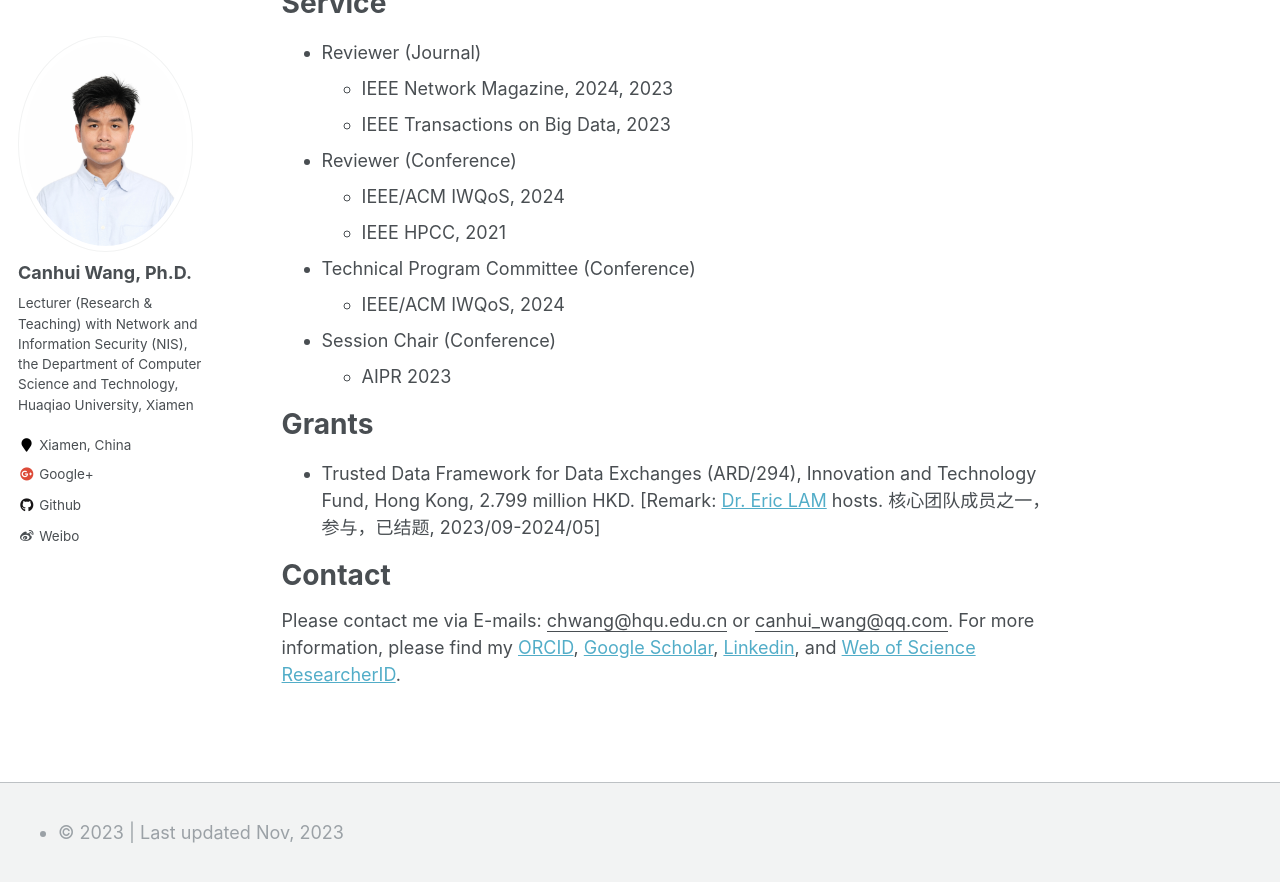
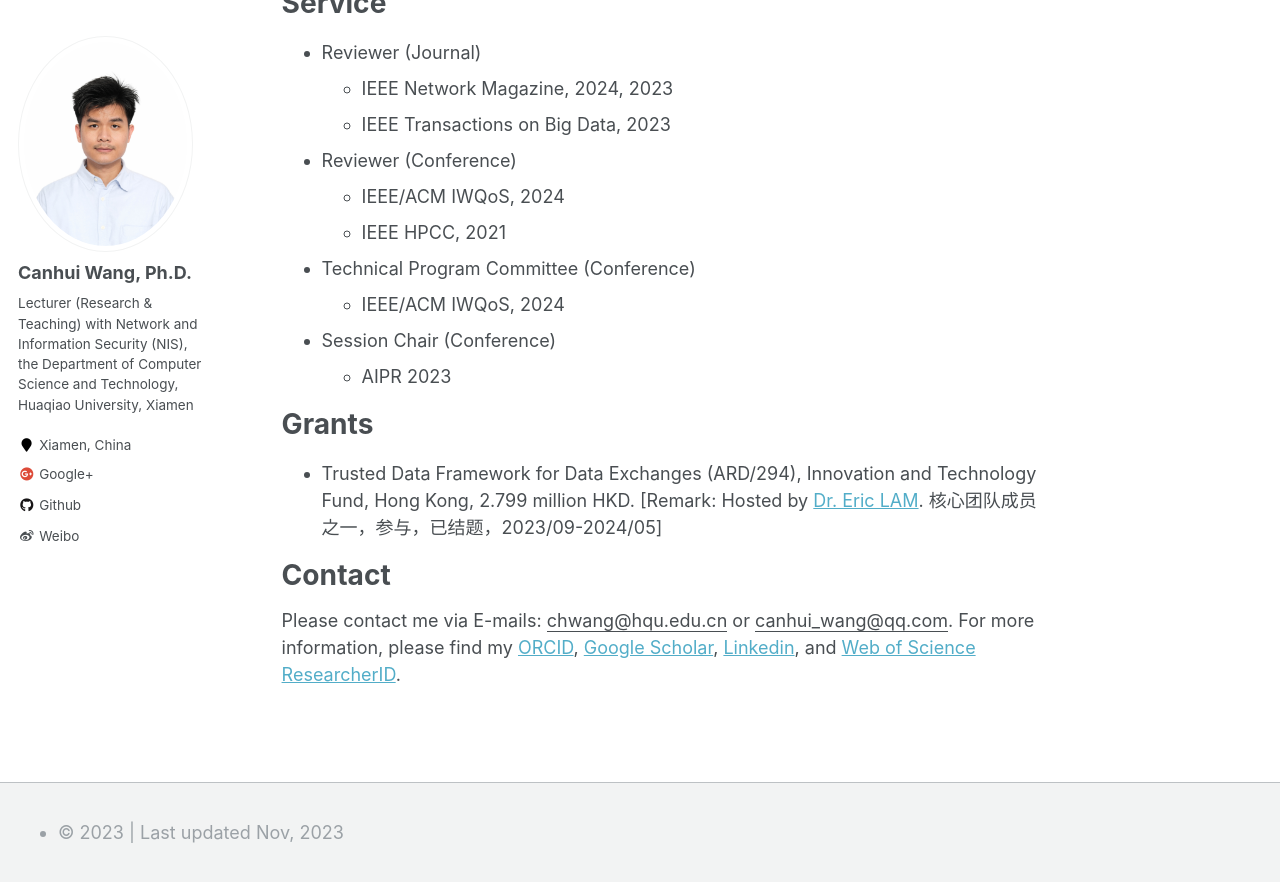
Before and after one commit to Canhui/canhui.github.io, a Jekyll site: the page built from _pages/about.md, in a window 1280 px wide and 900 px high, scrolled down 1165 px. Shown: the top 882 px of the window. Built offline with Jekyll 4.4.1, drawn with Linux system fonts in a browser that asks for light colours.

Commit message:
Update about.md

```diff
--- a/_pages/about.md
+++ b/_pages/about.md
@@ -95,7 +95,7 @@ Example: editing a markdown file for a talk
 
 Grants
 ======
-* Trusted Data Framework for Data Exchanges (ARD/294), Innovation and Technology Fund, Hong Kong, 2.799 million HKD. \[Remark: [Dr. Eric LAM](https://www.linkedin.com/in/peifunglam2/) hosts. 核心团队成员之一，参与，已结题, 2023/09-2024/05\]
+* Trusted Data Framework for Data Exchanges (ARD/294), Innovation and Technology Fund, Hong Kong, 2.799 million HKD. \[Remark: Hosted by [Dr. Eric LAM](https://www.linkedin.com/in/peifunglam2/). 核心团队成员之一，参与，已结题，2023/09-2024/05\]
 
 
 Contact
```
